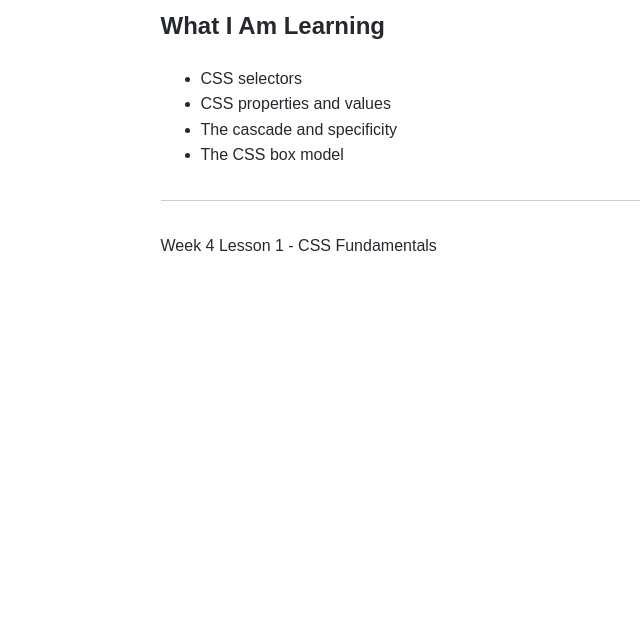
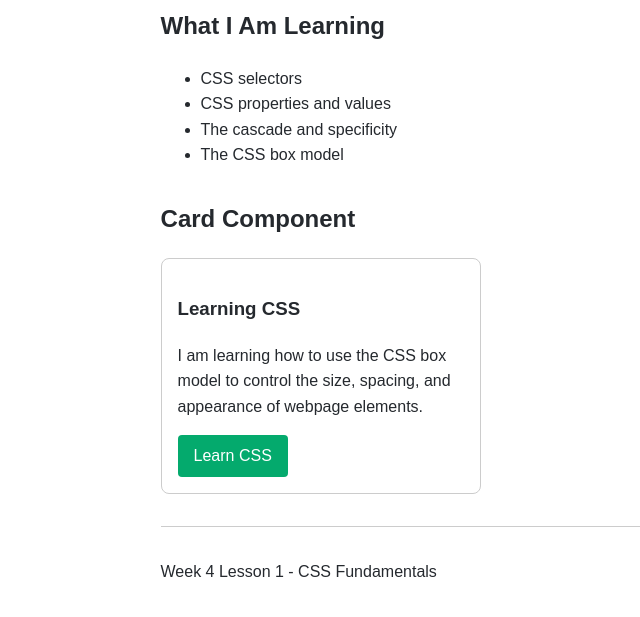
Before and after one commit to beerwar/techxp-activities, a PHP site: page / in a window 1280 px wide. Shown: the part 357-974 px from the top of the page, without its empty margins (184-824 px from the left). Before the commit the page ends 608 px from the top, so only its background shows below. Run offline with PHP 8.4, Linux system fonts and the light colour scheme.

Commit message:
Week 4 Lesson 1 - Task 2: A Card Component with the Box Model Core

```diff
--- a/week4/css/style.css
+++ b/week4/css/style.css
@@ -30,3 +30,24 @@ footer {
     margin-top: 2rem;
     padding-top: 1rem;
 }
+
+
+.card {
+    width: 320px;
+    padding: 1rem;
+    border: 1px solid #cccccc;
+    border-radius: var(--radius);
+}
+
+.btn {
+    display: inline-block;
+    background-color: var(--brand);
+    color: white;
+    padding: 0.5rem 1rem;
+    text-decoration: none;
+    border-radius: 4px;
+}
+
+.btn:hover {
+    background-color: #027a4e;
+}
--- a/week4/index.html
+++ b/week4/index.html
@@ -38,6 +38,23 @@
                 <li>The CSS box model</li>
             </ul>
         </section>
+
+
+        <section>
+            <h2>Card Component</h2>
+
+            <div class="card">
+                <h3>Learning CSS</h3>
+                <p>
+                    I am learning how to use the CSS box model
+                    to control the size, spacing, and appearance
+                    of webpage elements.
+                </p>
+                <a href="https://developer.mozilla.org/en-US/docs/Web/CSS" class="btn">
+                    Learn CSS
+                </a>
+            </div>
+        </section>
     </main>
 
     <footer>
```
